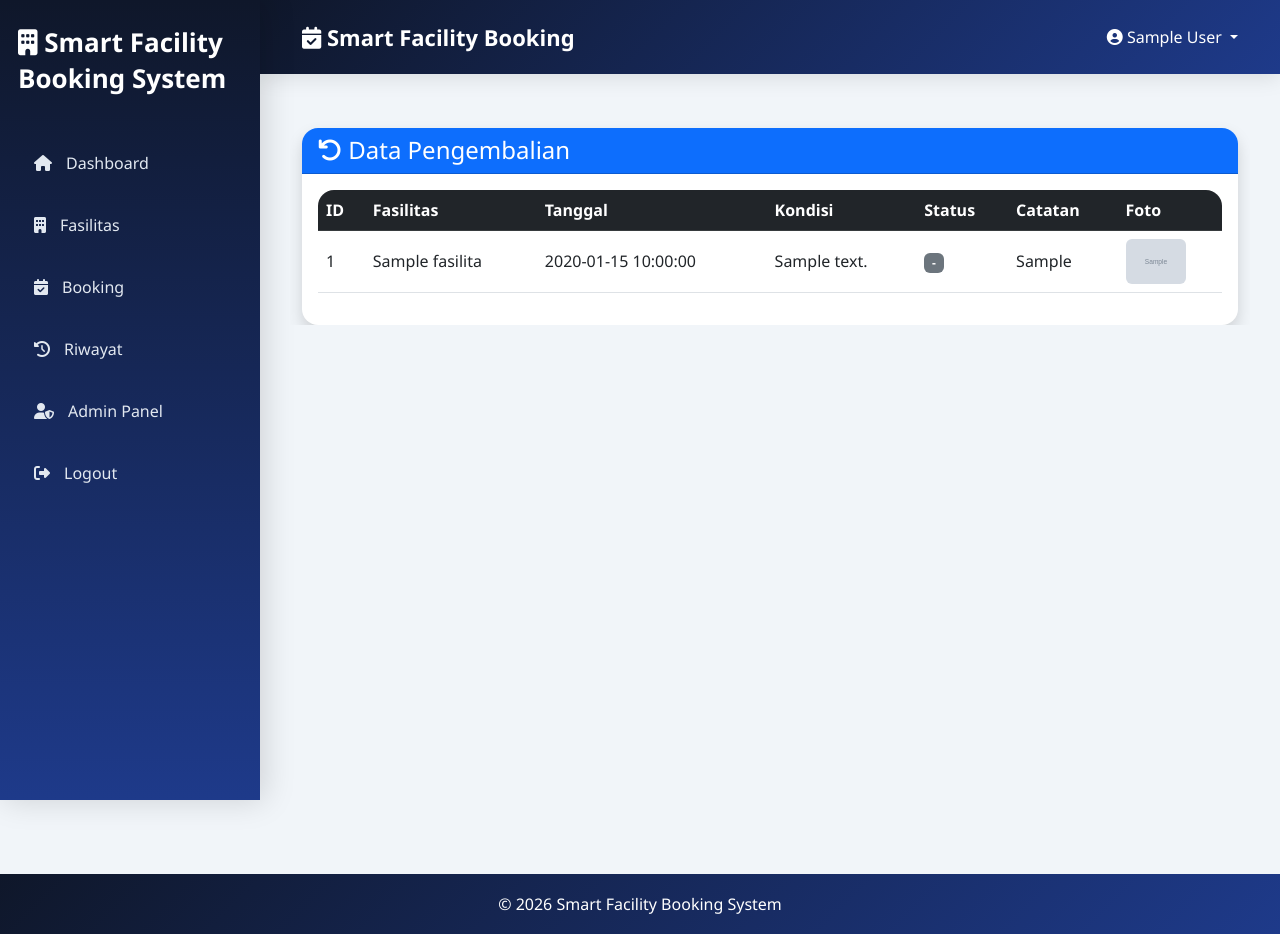
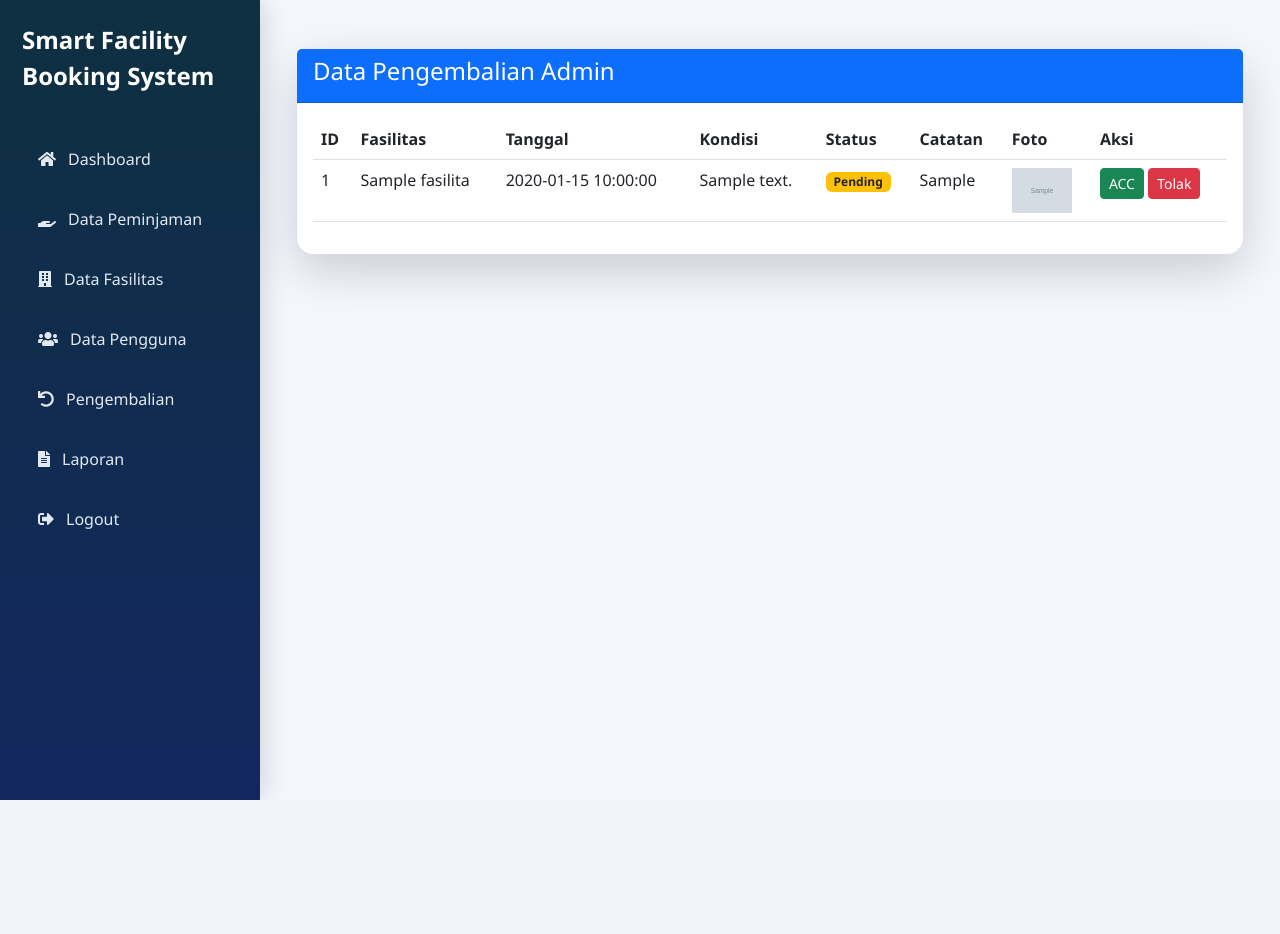
Before and after one commit to zakiahrahmah/Smart-Facility-System, a Flask app: page /pengembalian_list in a window 1280 px wide. After the commit the page ends 800 px from the top, so only its background shows below. Run offline with Flask 3, Linux system fonts and the light colour scheme; a user stored in the database is signed in; tables that the repository leaves empty or names only in its code hold one stand-in row (values such as "Sample post"); grey boxes marked "Sample" are stand-in pictures.

Commit message:
fix pengembalian, upload file, dan UI update

```diff
--- a/app.py
+++ b/app.py
@@ -484,6 +484,83 @@ def pengembalian_list():
     except Exception as e:
         return f"PENGEMBALIAN LIST ERROR: {str(e)}"
 
+@app.route('/admin_pengembalian')
+@login_required
+def admin_pengembalian():
+
+    if current_user.role != 'admin':
+        return redirect(url_for('dashboard'))
+
+    conn = get_db()
+    cursor = conn.cursor()
+
+    cursor.execute("""
+        SELECT
+            pg.id,
+            p.id as peminjaman_id,
+            f.nama_fasilitas,
+            pg.tanggal_pengembalian,
+            pg.kondisi_fasilitas,
+            pg.status_pengembalian,
+            pg.catatan_pengembalian,
+            pg.foto_pengembalian
+        FROM pengembalian pg
+        JOIN peminjaman p ON pg.peminjaman_id = p.id
+        JOIN fasilitas f ON p.fasilitas_id = f.id
+        ORDER BY pg.id DESC
+    """)
+
+    data = cursor.fetchall()
+
+    conn.close()
+
+    return render_template(
+        "admin_pengembalian.html",
+        data=data
+    )
+
+@app.route('/approve_pengembalian/<int:id>')
+@login_required
+def approve_pengembalian(id):
+
+    if current_user.role != 'admin':
+        return redirect(url_for('dashboard'))
+
+    conn = get_db()
+    cursor = conn.cursor()
+
+    cursor.execute("""
+        UPDATE pengembalian
+        SET status_pengembalian='Disetujui'
+        WHERE id=%s
+    """, (id,))
+
+    conn.commit()
+    conn.close()
+
+    return redirect(url_for('admin_pengembalian'))
+
+@app.route('/tolak_pengembalian/<int:id>')
+@login_required
+def tolak_pengembalian(id):
+
+    if current_user.role != 'admin':
+        return redirect(url_for('dashboard'))
+
+    conn = get_db()
+    cursor = conn.cursor()
+
+    cursor.execute("""
+        UPDATE pengembalian
+        SET status_pengembalian='Ditolak'
+        WHERE id=%s
+    """, (id,))
+
+    conn.commit()
+    conn.close()
+
+    return redirect(url_for('admin_pengembalian'))
+
 # ================== RIWAYAT ==================
 @app.route('/riwayat')
 @login_required
--- a/templates/base.html
+++ b/templates/base.html
@@ -2,286 +2,143 @@
 <html lang="id">
 <head>
     <meta charset="UTF-8">
-    <meta name="viewport" content="width=device-width, initial-scale=1.0">
-    <title>Smart Facility Booking System</title>
+    <title>Smart Facility Booking</title>
+    <meta name="viewport" content="width=device-width, initial-scale=1">
 
-    <!-- BOOTSTRAP -->
     <link href="https://cdn.jsdelivr.net/npm/bootstrap@5.3.0/dist/css/bootstrap.min.css" rel="stylesheet">
-
-    <!-- FONT AWESOME -->
-    <link rel="stylesheet"
-          href="https://cdnjs.cloudflare.com/ajax/libs/font-awesome/6.4.0/css/all.min.css">
+    <link rel="stylesheet" href="https://cdnjs.cloudflare.com/ajax/libs/font-awesome/6.4.0/css/all.min.css">
 
 <style>
 
 /* ================= GLOBAL ================= */
-
-*{
-    box-sizing:border-box;
+body{
+    margin:0;
+    font-family:'Segoe UI',sans-serif;
+    background:#f4f7fe;
 }
 
-html, body{
-    margin:0;
-    padding:0;
-    overflow-x:hidden;
-    font-family:'Segoe UI', sans-serif;
-    background:#f1f5f9;
+/* ================= SIDEBAR (SAMA STYLE ADMIN) ================= */
+.sidebar-modern{
+    position:fixed;
+    left:0;
+    top:0;
+    width:260px;
+    height:100vh;
+    background:linear-gradient(180deg,#0e3040,#13275f);
+    color:white;
+    padding:22px;
+    box-shadow:4px 0 25px rgba(0,0,0,0.15);
+    overflow-y:auto;
 }
 
-/* ================= SIDEBAR ================= */
-
-.sidebar-modern{
-    position:fixed;
-    top:0;
-    left:0;
-    width:260px;
-    height:100vh;
-
-    background:linear-gradient(180deg,#0f172a,#1e3a8a);
-
-    color:white;
-
-    padding:24px 18px;
-
-    z-index:1200;
-
-    overflow-y:auto;
-
-    box-shadow:4px 0 30px rgba(0,0,0,0.15);
-}
-
+/* LOGO */
 .sidebar-modern .brand{
-    font-size:26px;
+    font-size:22px;
     font-weight:700;
-    line-height:1.4;
     margin-bottom:40px;
 }
 
+/* MENU */
 .sidebar-modern a{
     display:flex;
     align-items:center;
-    gap:14px;
-
-    padding:14px 16px;
-
+    gap:12px;
+    padding:13px 16px;
+    color:#e2e8f0;
+    text-decoration:none;
+    border-radius:14px;
     margin-bottom:10px;
-
-    border-radius:14px;
-
-    text-decoration:none;
-
-    color:#e2e8f0;
-
     transition:0.3s;
-
     font-weight:500;
 }
 
 .sidebar-modern a:hover{
-    background:rgba(255,255,255,0.12);
+    background:#07212c;
     transform:translateX(4px);
 }
 
+/* ACTIVE */
 .sidebar-modern a.active{
-    background:linear-gradient(135deg,#2563eb,#38bdf8);
+    background:linear-gradient(135deg,#3283a6,#162d5f);
     color:white;
 }
 
 /* ================= NAVBAR ================= */
-
 .navbar{
     position:fixed;
-
     top:0;
     left:260px;
     right:0;
-
-    height:74px;
-
-    z-index:1100;
-
-    background:linear-gradient(135deg,#0f172a,#1e3a8a) !important;
-
-    padding:0 30px;
-
+    height:70px;
+    background:linear-gradient(135deg,#0e3040,#13275f);
+    color:white;
     display:flex;
     align-items:center;
-
-    box-shadow:0 4px 20px rgba(0,0,0,0.1);
+    padding:0 20px;
+    box-shadow:0 4px 15px rgba(0,0,0,0.15);
 }
 
-.navbar-brand{
-    font-weight:700;
-    font-size:22px;
-}
-
-/* ================= CONTENT ================= */
-
+/* ================= MAIN ================= */
 .main-content{
     margin-left:260px;
-    margin-top:74px;
-
-    padding:30px;
-
+    margin-top:70px;
+    padding:25px;
     min-height:100vh;
-
-    width:calc(100% - 260px);
-}
-
-/* CONTENT WRAPPER */
-.content-wrapper{
-    width:100%;
-    max-width:1200px;
-    margin:auto;
 }
 
 /* ================= CARD ================= */
-
 .card{
     border:none;
-    border-radius:20px;
-    overflow:hidden;
-
-    box-shadow:0 10px 30px rgba(0,0,0,0.08);
+    border-radius:18px;
+    box-shadow:0 10px 25px rgba(0,0,0,0.08);
 }
 
-/* ================= TABLE ================= */
-
-.table-responsive{
-    width:100%;
-    overflow-x:auto;
-    border-radius:16px;
+/* ================= FOOTER ================= */
+footer{
+    text-align:center;
+    padding:15px;
+    background:linear-gradient(135deg,#0e3040,#13275f);
+    color:white;
+    margin-top:30px;
 }
 
-/* ================= FORM ================= */
-
-input,
-select,
-textarea,
-button{
-    max-width:100%;
-}
-
-/* ================= IMAGE ================= */
-
-img,
-table{
-    max-width:100%;
-}
-
-/* ================= PAGE ================= */
-
-.page-wrapper{
-    width:100%;
-    overflow-x:hidden;
-}
-
-/* ================= MOBILE ================= */
-
-.menu-toggle{
-    display:none;
-}
-
-.overlay{
-    display:none;
-}
-
+/* ================= RESPONSIVE ================= */
 @media(max-width:992px){
 
     .sidebar-modern{
         transform:translateX(-100%);
         transition:0.3s;
+        position:fixed;
+        z-index:999;
     }
 
     .sidebar-modern.active{
         transform:translateX(0);
     }
 
+    .main-content{
+        margin-left:0;
+        padding:15px;
+    }
+
     .navbar{
         left:0;
         width:100%;
-        padding-left:70px;
-    }
-
-    .main-content{
-        margin-left:0;
-        width:100%;
-        padding:20px;
     }
 
     .menu-toggle{
-        display:flex;
-        justify-content:center;
-        align-items:center;
-
+        display:block;
         position:fixed;
-
         top:15px;
         left:15px;
-
-        z-index:1300;
-
-        background:#1e3a8a;
-
+        z-index:1000;
+        background:#13275f;
+        color:white;
         border:none;
-
-        color:white;
-
         width:45px;
         height:45px;
-
-        border-radius:12px;
+        border-radius:10px;
     }
-
-    .overlay.active{
-        display:block;
-
-        position:fixed;
-
-        width:100%;
-        height:100%;
-
-        background:rgba(0,0,0,0.4);
-
-        z-index:1190;
-    }
-
-    .row{
-        margin-left:0 !important;
-        margin-right:0 !important;
-    }
-
-    .col,
-    .col-md-3,
-    .col-md-4,
-    .col-md-6,
-    .col-lg-4,
-    .col-lg-6,
-    .col-lg-8{
-        padding-left:8px;
-        padding-right:8px;
-    }
-
-    .card{
-        border-radius:18px;
-    }
-
-    .navbar-brand{
-        font-size:18px;
-    }
-
-}
-
-/* ================= FOOTER ================= */
-
-footer{
-    background:linear-gradient(135deg,#0f172a,#1e3a8a);
-
-    color:white;
-
-    padding:18px;
-
-    text-align:center;
 }
 
 </style>
@@ -291,162 +148,64 @@ footer{
 
 <body>
 
-{% if current_user.is_authenticated
-     and request.endpoint != 'login'
-     and request.endpoint != 'register' %}
-
-<!-- TOGGLE -->
-<button class="menu-toggle" onclick="toggleSidebar()">
+<!-- TOGGLE MOBILE -->
+<button class="menu-toggle d-lg-none" onclick="toggleSidebar()">
     <i class="fas fa-bars"></i>
 </button>
 
-<!-- SIDEBAR -->
+<!-- SIDEBAR USER (TETAP MENU ASLI KAMU) -->
 <div class="sidebar-modern">
 
     <div class="brand">
-        <i class="fas fa-building"></i>
-        Smart Facility Booking System
+        Smart Facility Booking
     </div>
 
     <a href="{{ url_for('dashboard') }}">
-        <i class="fas fa-home"></i>
-        Dashboard
+        <i class="fas fa-home"></i> Dashboard
     </a>
 
     <a href="{{ url_for('fasilitas') }}">
-        <i class="fas fa-building"></i>
-        Fasilitas
+        <i class="fas fa-building"></i> Fasilitas
     </a>
 
     <a href="{{ url_for('booking') }}">
-        <i class="fas fa-calendar-check"></i>
-        Booking
+        <i class="fas fa-calendar-check"></i> Booking
     </a>
 
     <a href="{{ url_for('riwayat_user') }}">
-        <i class="fas fa-history"></i>
-        Riwayat
+        <i class="fas fa-history"></i> Riwayat
     </a>
 
-    {% if current_user.role == 'admin' %}
-    <a href="{{ url_for('admin_dashboard') }}">
-        <i class="fas fa-user-shield"></i>
-        Admin Panel
-    </a>
-    {% endif %}
-
     <a href="{{ url_for('logout') }}">
-        <i class="fas fa-sign-out-alt"></i>
-        Logout
+        <i class="fas fa-sign-out-alt"></i> Logout
     </a>
 
 </div>
 
-<!-- OVERLAY -->
-<div class="overlay" onclick="toggleSidebar()"></div>
+<!-- NAVBAR -->
+<div class="navbar">
+    <div class="ms-auto">
+        <i class="fas fa-user-circle"></i>
+        {{ current_user.nama_lengkap }}
+    </div>
+</div>
 
-{% endif %}
-
-{% if current_user.is_authenticated
-     and request.endpoint != 'login'
-     and request.endpoint != 'register' %}
-
-<!-- NAVBAR -->
-<nav class="navbar navbar-expand-lg navbar-dark">
-
-    <div class="container-fluid">
-
-        <a class="navbar-brand"
-           href="{{ url_for('dashboard') }}">
-
-            <i class="fas fa-calendar-check"></i>
-            Smart Facility Booking
-
-        </a>
-
-        <div class="ms-auto">
-
-            <div class="dropdown">
-
-                <a class="nav-link dropdown-toggle text-white"
-                   data-bs-toggle="dropdown">
-
-                    <i class="fas fa-user-circle"></i>
-                    {{ current_user.nama_lengkap }}
-
-                </a>
-
-                <ul class="dropdown-menu dropdown-menu-end">
-
-                    <li class="dropdown-item-text">
-                        Role: {{ current_user.role|upper }}
-                    </li>
-
-                    <li><hr class="dropdown-divider"></li>
-
-                    <li>
-                        <a class="dropdown-item"
-                           href="{{ url_for('logout') }}">
-                            Logout
-                        </a>
-                    </li>
-
-                </ul>
-
-            </div>
-
-        </div>
-
-    </div>
-
-</nav>
-
-{% endif %}
-
-<!-- CONTENT -->
+<!-- MAIN -->
 <div class="main-content">
 
-    <div class="content-wrapper">
+    {% block content %}{% endblock %}
 
-        <div class="page-wrapper">
-
-            {% block content %}
-            {% endblock %}
-
-        </div>
-
-    </div>
+    <footer>
+        © 2026 Smart Facility Booking System
+    </footer>
 
 </div>
 
-<!-- FOOTER -->
-<footer>
-    <p class="mb-0">
-        © 2026 Smart Facility Booking System
-    </p>
-</footer>
-
-<!-- JS -->
 <script>
-
-function toggleSidebar() {
-
-    document
-        .querySelector('.sidebar-modern')
-        .classList
-        .toggle('active');
-
-    document
-        .querySelector('.overlay')
-        .classList
-        .toggle('active');
+function toggleSidebar(){
+    document.querySelector('.sidebar-modern').classList.toggle('active');
 }
-
 </script>
-
-<script src="https://cdn.jsdelivr.net/npm/bootstrap@5.3.0/dist/js/bootstrap.bundle.min.js"></script>
-
-{% block extra_js %}{% endblock %}
 
 </body>
 </html>
--- a/templates/pengembalian_list.html
+++ b/templates/pengembalian_list.html
@@ -1,27 +1,22 @@
-{% extends "base.html" %}
+{% extends "base_admin.html" %}
 
 {% block content %}
 
 <div class="container mt-4">
 
-    <div class="card shadow border-0 rounded-4">
+<div class="card shadow-lg border-0 rounded-4">
 
-        <!-- HEADER -->
     <div class="card-header bg-primary text-white">
-            <h4 class="mb-0">
-                <i class="fas fa-undo"></i>
-                Data Pengembalian
-            </h4>
+        <h4>Data Pengembalian Admin</h4>
     </div>
 
-        <!-- TABLE -->
     <div class="card-body">
 
         <div class="table-responsive">
 
-                <table class="table table-hover align-middle">
+            <table class="table table-hover">
 
-                    <thead class="table-dark">
+                <thead>
                     <tr>
                         <th>ID</th>
                         <th>Fasilitas</th>
@@ -30,6 +25,7 @@
                         <th>Status</th>
                         <th>Catatan</th>
                         <th>Foto</th>
+                        <th>Aksi</th>
                     </tr>
                 </thead>
 
@@ -40,52 +36,42 @@
                 <tr>
 
                     <td>{{ d.id }}</td>
-
                     <td>{{ d.nama_fasilitas }}</td>
-
                     <td>{{ d.tanggal_pengembalian }}</td>
-
                     <td>{{ d.kondisi_fasilitas }}</td>
 
                     <td>
-
-                                {% if d.status_pengembalian == 'Menunggu Verifikasi' %}
-
-                                    <span class="badge bg-warning text-dark">
-                                        Pending
-                                    </span>
-
-                                {% elif d.status_pengembalian == 'Sudah Dikembalikan' %}
-
-                                    <span class="badge bg-success">
-                                        Selesai
-                                    </span>
-
+                        {% if d.status_pengembalian == 'Pending' %}
+                            <span class="badge bg-warning text-dark">Pending</span>
+                        {% elif d.status_pengembalian == 'Disetujui' %}
+                            <span class="badge bg-success">Disetujui</span>
                         {% else %}
-
-                                    <span class="badge bg-secondary">
-                                        -
-                                    </span>
-
+                            <span class="badge bg-danger">Ditolak</span>
                         {% endif %}
-
                     </td>
 
                     <td>{{ d.catatan_pengembalian }}</td>
 
                     <td>
+                        {% if d.foto_pengembalian %}
+                            <img src="{{ url_for('static', filename='uploads/' + d.foto_pengembalian) }}"
+                                 width="60">
+                        {% else %}
+                            -
+                        {% endif %}
+                    </td>
 
-                                {% if d.foto_pengembalian %}
+                    <td>
 
-                                    <img src="{{ url_for('static', filename='uploads/' + d.foto_pengembalian) }}"
-                                         width="60"
-                                         class="rounded">
+                        <a href="/approve_pengembalian/{{ d.id }}"
+                           class="btn btn-success btn-sm">
+                            ACC
+                        </a>
 
-                                {% else %}
-
-                                    -
-
-                                {% endif %}
+                        <a href="/tolak_pengembalian/{{ d.id }}"
+                           class="btn btn-danger btn-sm">
+                            Tolak
+                        </a>
 
                     </td>
 
```
Also changed, not shown: templates/pengembalian.html (+5 -6 lines). Lines whose indentation alone changed are shown as unchanged.
